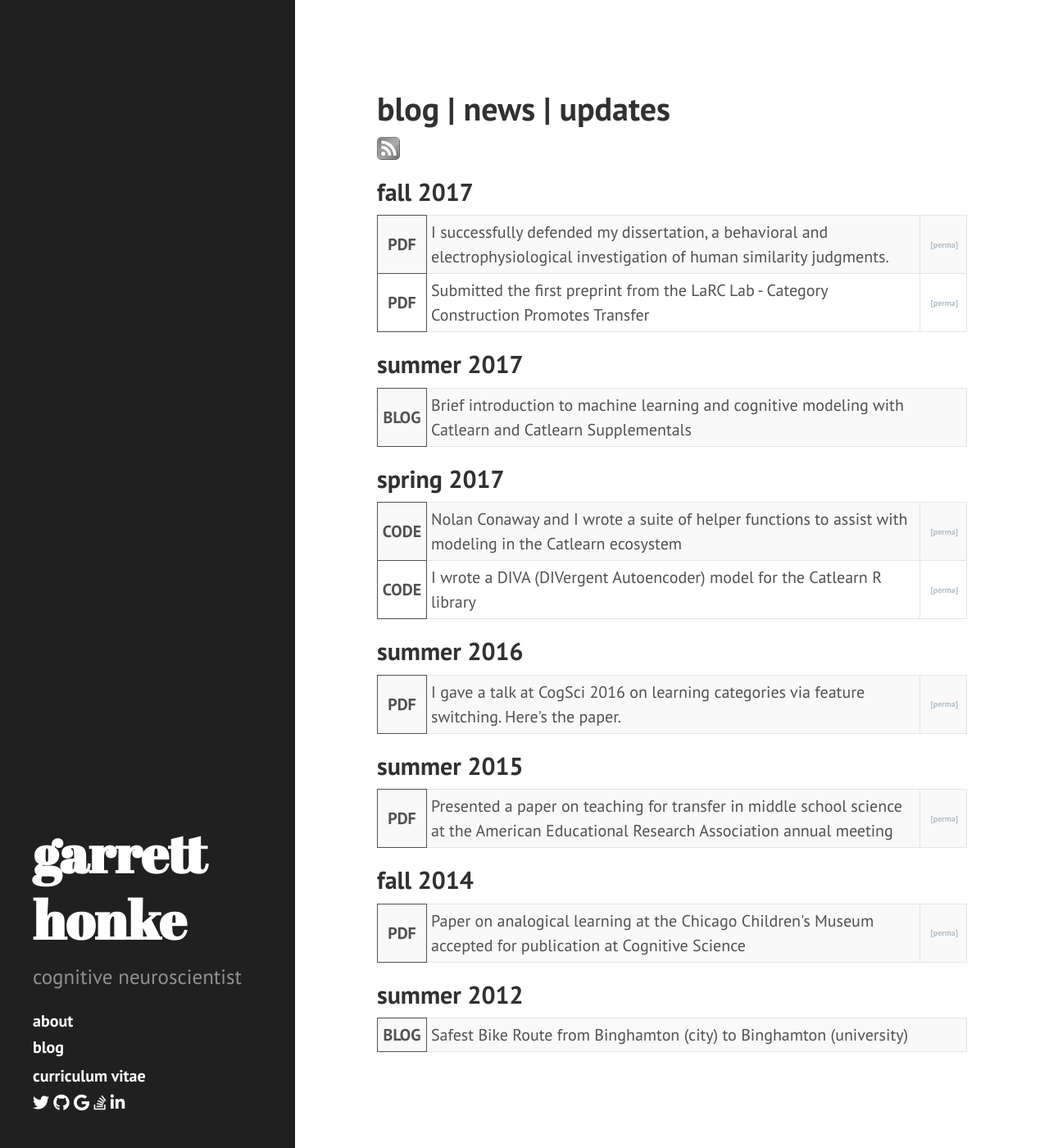
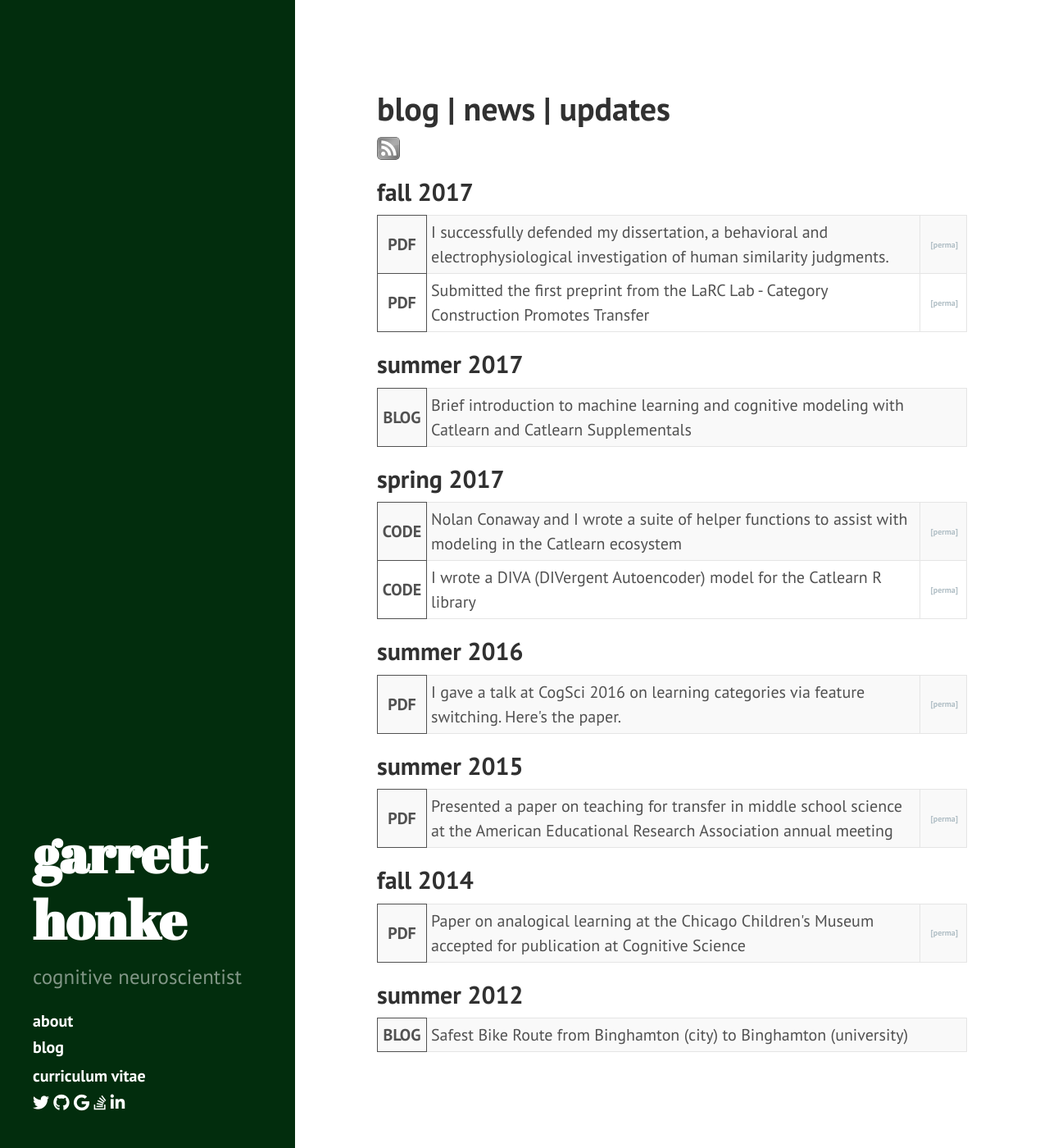
Before and after one commit to stoicml/ghonk.github.io, a Jekyll site: the page built from blog/blog.html, in a window 1280 px wide and 1400 px high. Shown: the whole window at 82% size. Built offline with Jekyll 4.4.1, drawn with Linux system fonts in a browser that asks for light colours; nearby versions of some CDN libraries; Markdown is read by kramdown in place of the engine named in the settings.

Commit message:
Update hyde.css

```diff
--- a/public/css/hyde.css
+++ b/public/css/hyde.css
@@ -57,7 +57,7 @@ html {
   text-align: center;
   padding: 2rem 1rem;
   color: rgba(255,255,255,.5);
-  background-color: #202020;
+  background-color: #022d0d;
 }
 @media (min-width: 48em) {
   .sidebar {
```
